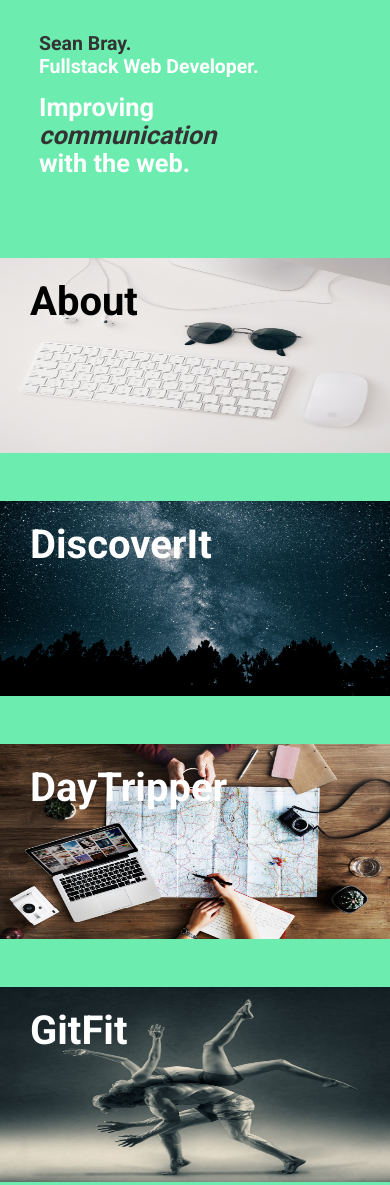
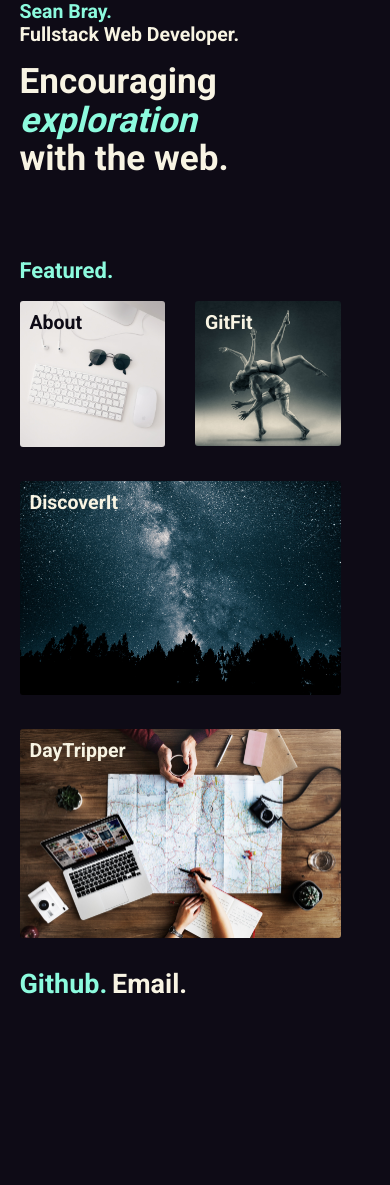
Before and after one commit to BurntNerve/portfolio-wireframes, a plain HTML site: page index.html in a window 390 px wide. Shown: the top 1185 px of the page. After the commit the page ends 1038 px from the top, so only its background shows below. Drawn offline with Linux system fonts and the light colour scheme.

Commit message:
Updated styling.

```diff
--- /dev/null
+++ b/css/styles.css
@@ -0,0 +1,323 @@
+body {
+  font-family: 'Roboto', sans-serif;
+  margin: 0;
+  padding: 0;
+  background-color: #0e0b16;
+  color: #f8f4e3;
+}
+
+/*html {
+  height: 100vh;
+  position: absolute;
+  top: 0;
+}*/
+
+a {
+  text-decoration: none;
+  color: inherit;
+}
+
+.is-grey {
+  color: #8cfbde;
+  /*color: #C2E812;*/
+}
+
+.title {
+  /*font-size: 7vw;*/
+  font-size: calc(60px + 1.5vw);
+  font-weight: 600;
+  line-height: 1.1;
+  margin-bottom: 0;
+  margin-top: 1rem;
+}
+
+.subtitle {
+  /*font-size: 2vw;*/
+  font-size: calc(30px + 1.5vw);
+  margin: 0;
+  font-weight: 700;
+}
+
+.container, .nav-container {
+  display: block;
+  margin: 0 auto;
+  width: 90%;
+  max-width: 1500px;
+  position: relative;
+}
+
+.nav-container {
+  /*display: flex;
+  width: 90%;
+  flex-basis: auto;
+  flex-direction: row;
+  flex-grow: 1;
+  flex-wrap: wrap;*/
+  /*width: 100%;
+  display: block;
+  margin: 0 auto;
+  position: relative;*/
+}
+
+.intro {
+  margin-top: 3em;
+}
+
+.intro, .message {
+  margin: 0 auto;
+  width: 75%;
+}
+
+#communication {
+  font-style: italic;
+  /*color: #333;*/
+}
+
+.navigation {
+  margin-top: 5rem;
+  font-size: 22px;
+}
+
+.nav-grid {
+  /*width: 80%;*/
+  /*margin-top: 5rem;*/
+  width: 75%;
+  /*margin-bottom: 5rem;*/
+  margin: 0 auto;
+  display: grid;
+  grid-template-columns: repeat(3, auto);
+  grid-template-rows: auto auto;
+  grid-column-gap: 30px;
+  grid-row-gap: 30px;
+}
+
+.nav-grid .first-short-item {
+  color: #0e0b16;
+}
+
+/*.nav-grid .second-short-item {
+  color: black;
+}*/
+
+.long-item {
+  grid-column: span 2;
+}
+
+.short-item {
+  grid-column: span 1;
+}
+
+/*.nav-grid .first-long-item {
+  grid-column: 2 / 4;
+}
+
+.nav-grid .second-long-item {
+  grid-column: 1 / 3;
+}*/
+
+.nav-grid div {
+  /*border: 1px solid black;*/
+  height: auto;
+  /*max-height: 600px;*/
+  position: relative;
+  color: #f8f4e3;
+  background-size: cover;
+  /*background-color: black;*/
+  background-blend-mode: difference;
+  filter: grayscale(1);
+  transition: 0.7s ease;
+}
+
+.nav-grid div:hover {
+  transform: scale(1.05);
+  filter: none;
+}
+
+.nav-grid div:hover .nav-title {
+  opacity: 1;
+}
+
+/*.about {
+  background: url("./images/about.jpeg") no-repeat center center;
+  background-size: cover;
+  background-color: black;
+  background-blend-mode: difference;
+}*/
+
+.image {
+  height: 100%;
+  width: 100%;
+  border-radius: 3px;
+}
+
+.responsive-image {
+  width: 100%;
+  height: auto;
+  border-radius: 3px;
+  /*margin-top: 5rem;
+  margin-bottom: 5rem;*/
+  z-index: 0;
+}
+
+.image-container {
+  position: relative;
+  width: 75%;
+  margin: 5vw auto;
+}
+
+.image-title {
+  margin: 0;
+  position: absolute;
+  top: 20px;
+  left: 20px;
+  padding-left: 20px;
+  font-size: 3.5rem;
+}
+
+.nav-title {
+  margin: 0;
+  position: absolute;
+  padding-left: 20px;
+  font-size: 2.5rem;
+  margin-bottom: 1vw;
+  top: 20px;
+  left: 10px;
+  opacity: 0;
+  transition: 0.7s ease;
+}
+
+/*.info-container {
+  display: block;
+  margin: 0 auto;
+  width: 80%;
+  max-width: 1500px;
+}*/
+
+.title-container {
+  /*width: 40%;*/
+  margin: 0 auto;
+  width: 75%;
+  padding-bottom: 10px;
+  border-bottom: 1px solid #f8f4e3;
+}
+
+.content-container {
+  margin: 0 auto;
+  width: 75%;
+  /*max-width: 1050px;*/
+}
+
+.see {
+  font-size: 1.3rem;
+}
+
+.content {
+  margin-top: 2rem !important;
+  margin-bottom: 2rem;
+  text-align: left;
+  /*font-size: 2vw;*/
+  font-size: calc(30px + .5vw);
+  font-weight: 200;
+}
+
+.display {
+  padding: 3.5vw;
+  margin: 7vw auto;
+  width: 75%;
+  min-width: 650px;
+  height: auto;
+  background-color: #312f38;
+}
+
+footer {
+  height: 80px;
+  /*background-color: #f9f9f9;*/
+  width: 100%;
+  display: block;
+  margin: 0 auto;
+  margin-top: 1rem;
+  font-family: 'Roboto', sans-serif;
+}
+
+.footer-links {
+  display: block;
+  margin: 0 auto;
+  width: 75%;
+  padding-top: 10px;
+  /*padding-left: 10px;*/
+  /*font-size: 2vw;*/
+}
+
+.footer-links p {
+  margin-top: 0;
+  display: inline;
+  font-size: calc(25px + .5vw);
+}
+
+.contact {
+  margin-right: 3%;
+  font-size: 2.5vw;
+}
+
+.intro, .message, .nav-grid, .footer-links, .content-container, .title-container, .image-container {
+  min-width: 750px;
+}
+
+@media screen and (max-width: 768px) {
+  .subtitle {
+    font-size: 5vw;
+    margin: 0;
+    font-weight: 700;
+  }
+  .title {
+    font-size: 9vw;
+  }
+  .display {
+    min-width: 0px;
+    width: 95%;
+  }
+  .intro, .message, .nav-grid, .footer-links, .content-container, .title-container, .image-container {
+    min-width: 0px;
+    width: 100%;
+  }
+  .content {
+    font-size: 4.5vw;
+  }
+  /*.nav-container {
+    width: 90%;
+    max-width: 600px;
+  }
+  .container {
+    width: 90%;
+    max-width: 600px;
+  }
+  .navigation {
+    margin-top: 2rem;
+    font-size: 22px;
+  }
+  .nav-grid {
+    display: block;
+  }*/
+  .nav-grid div {
+    filter: none;
+  }
+  .nav-title {
+    opacity: 1;
+    font-size: 5vw;
+    top: 10px;
+    left: 10px;
+    padding-left: 0;
+  }
+  /*.footer-links {
+    font-size: 18px;
+  }
+  .contact {
+    font-size: 22px;
+  }
+  .content {
+    margin-top: 2rem !important;
+    margin-bottom: 2rem;
+    text-align: left;
+    font-weight: 200;
+  }*/
+}
--- a/index.html
+++ b/index.html
@@ -7,7 +7,7 @@
     <title>Sean Bray</title>
     <!-- <link rel="stylesheet" href="https://cdnjs.cloudflare.com/ajax/libs/normalize/7.0.0/normalize.min.css"> -->
     <link href="https://fonts.googleapis.com/css?family=Roboto:700" rel="stylesheet">
-    <link rel="stylesheet" href="./styles.css">
+    <link rel="stylesheet" href="./css/styles.css">
   </head>
 
   <body>
@@ -16,32 +16,57 @@
         <h1 class="subtitle is-grey">Sean Bray.</h1>
         <h2 class="subtitle">Fullstack Web Developer.</h2>
       </div>
-      <h3 class="title">Improving <br /><span id="communication" class="is-grey">communication</span><br /> with the web.</h3>
+      <div class="message">
+        <h3 class="title">Encouraging <br /><span id="communication" class="is-grey">exploration</span><br /> with the web.</h3>
+        <h1 class="navigation is-grey">Featured.</h1>
+      </div>
     </section>
+
     <section class="nav-container">
+
+      <!-- <div class="container"> -->
       <div class="nav-grid">
+        <a href="#" class="short-item">
           <div class="first-short-item about">
             <h1 class="nav-title">About</h1>
             <img src="./images/about.jpeg" alt="stars in the sky" class="image">
           </div>
+        </a>
+        <a href="#" class="short-item">
+          <div class="second-short-item">
+            <h1 class="nav-title">GitFit</h1>
+            <img src="./images/gifitTwo.jpeg" alt="person running" class="image">
+          </div>
+        </a>
+        <a href="./html/discover.html" class="long-item">
           <div class="long-item">
             <h1 class="nav-title">DiscoverIt</h1>
             <img src="./images/blueNight.jpeg" alt="stars in the sky" class="image">
           </div>
+        </a>
+        <a href="#" class="long-item">
           <div class="long-item">
             <h1 class="nav-title">DayTripper</h1>
             <img src="./images/daytrip-pic.jpeg" alt="travel supplies" class="image">
           </div>
-        <div class="second-short-item">
-          <h1 class="nav-title">GitFit</h1>
-          <img src="./images/gifitTwo.jpeg" alt="person running" class="image">
-        </div>
+        </a>
+
+        <!-- </div> -->
       </div>
     </section>
     <footer>
       <div class="container">
-        <div class="footer-links">
+        <div class="footer-links subtitle">
+          <!-- <p class="contact">@</p> -->
+          <a href="https://github.com/brootroot">
             <p class="is-grey">Github.</p>
+          </a>
+          <!-- <a href="#">
+            <p>Twitter.</p>
+          </a> -->
+          <a href="mailto:seanlbray@gmail.com">
+            <p>Email.</p>
+          </a>
         </div>
       </div>
     </footer>
--- a/styles.css
+++ /dev/null
@@ -1,153 +0,0 @@
-body {
-  font-family: 'Roboto', sans-serif;
-  margin: 0;
-  padding: 0;
-  background-color: #6decaf;
-  color: white;
-}
-
-/*html {
-  height: 100vh;
-  position: absolute;
-  top: 0;
-}*/
-
-.is-grey {
-  color: #333;
-}
-
-.title {
-  font-size: 6.5vw;
-  font-weight: 600;
-  line-height: 1.1;
-  margin-bottom: 0;
-  margin-top: 1rem;
-}
-
-.subtitle {
-  font-size: 2vw;
-  margin: 0;
-  font-weight: 700;
-}
-
-.container, .nav-container {
-  display: block;
-  margin: 0 auto;
-  width: 80%;
-  max-width: 1500px;
-}
-
-.intro {
-  margin-top: 2em;
-}
-
-#communication {
-  font-style: italic;
-  /*color: #333;*/
-}
-
-.nav-grid {
-  margin-top: 5rem;
-  margin-bottom: 5rem;
-  display: grid;
-  grid-template-columns: repeat(3, 1fr);
-  grid-template-rows: auto auto;
-  grid-column-gap: 30px;
-  grid-row-gap: 30px;
-}
-
-.nav-grid .first-short-item {
-  color: black;
-}
-
-/*.nav-grid .second-short-item {
-  color: black;
-}*/
-
-.long-item {
-  grid-column: span 2;
-}
-
-.short-item {
-  grid-column: span 1;
-}
-
-/*.nav-grid .first-long-item {
-  grid-column: 2 / 4;
-}
-
-.nav-grid .second-long-item {
-  grid-column: 1 / 3;
-}*/
-
-.nav-grid div {
-  /*border: 1px solid black;*/
-  height: 28vw;
-  max-height: 500px;
-  position: relative;
-  color: white;
-  background-size: cover;
-  /*background-color: black;*/
-  background-blend-mode: difference;
-  filter: grayscale(1);
-}
-
-/*.about {
-  background: url("./images/about.jpeg") no-repeat center center;
-  background-size: cover;
-  background-color: black;
-  background-blend-mode: difference;
-}*/
-
-.image {
-  height: 100%;
-  width: 100%;
-}
-
-.nav-title {
-  margin: 0;
-  position: absolute;
-  padding-left: 20px;
-  font-size: 2.5rem;
-  margin-bottom: 1vw;
-  top: 20px;
-  left: 10px;
-}
-
-footer {
-  height: 80px;
-  /*background-color: #f9f9f9;*/
-  width: 100%;
-}
-
-.footer-links {
-  padding-top: 10px;
-  padding-left: 10px;
-  font-size: 1.6rem;
-}
-
-.footer-links p {
-  margin-top: 0;
-}
-
-@media screen and (max-width: 768px) {
-  .subtitle {
-    font-size: 5vw;
-    margin: 0;
-    font-weight: 700;
-  }
-  .nav-container {
-    width: 100%;
-    max-width: 500px;
-  }
-  .nav-grid {
-    display: block;
-  }
-  .nav-grid div {
-    display: block;
-    width: 100%;
-    height: 50vw;
-    margin-bottom: 3rem;
-    filter: none;
-  }
-}
```
Also changed, not shown: html/discover.html (added, +64 -0 lines), images/discoverOne.jpg (added). Lines whose indentation alone changed are shown as unchanged.
